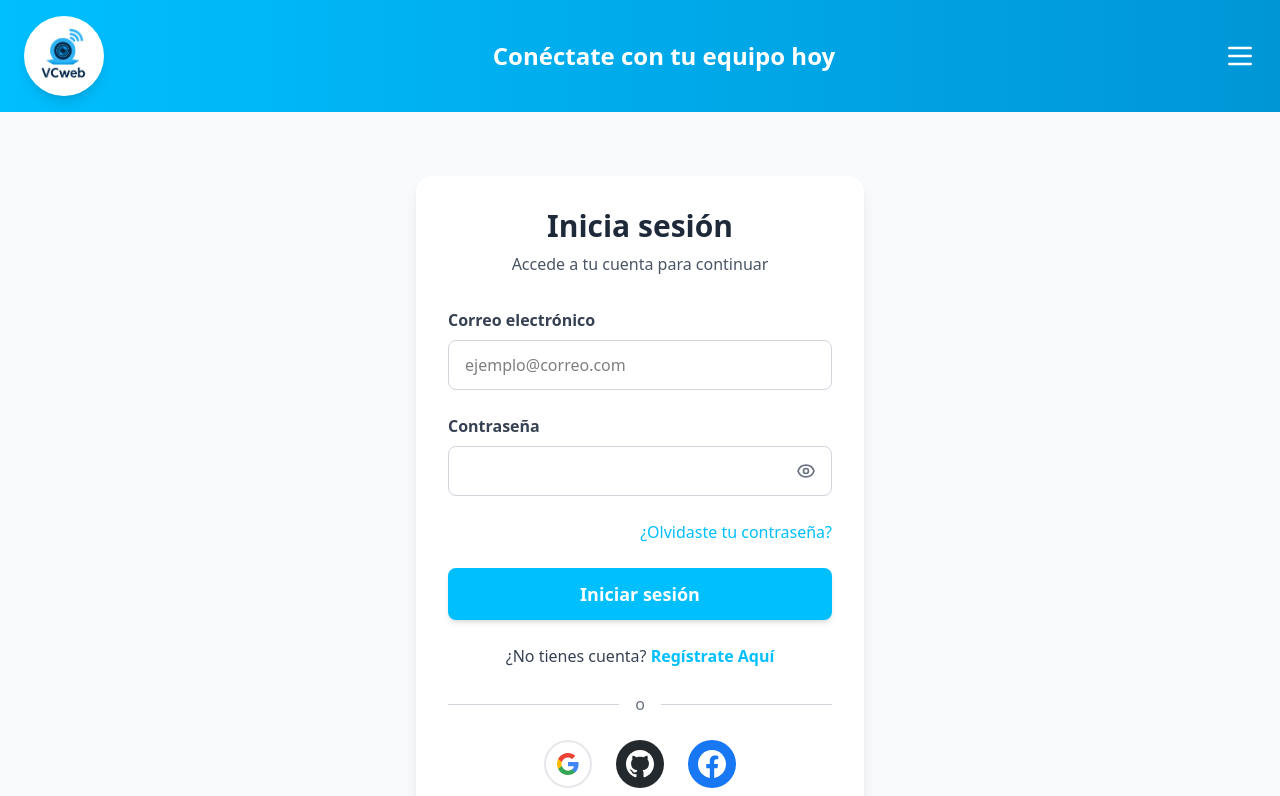
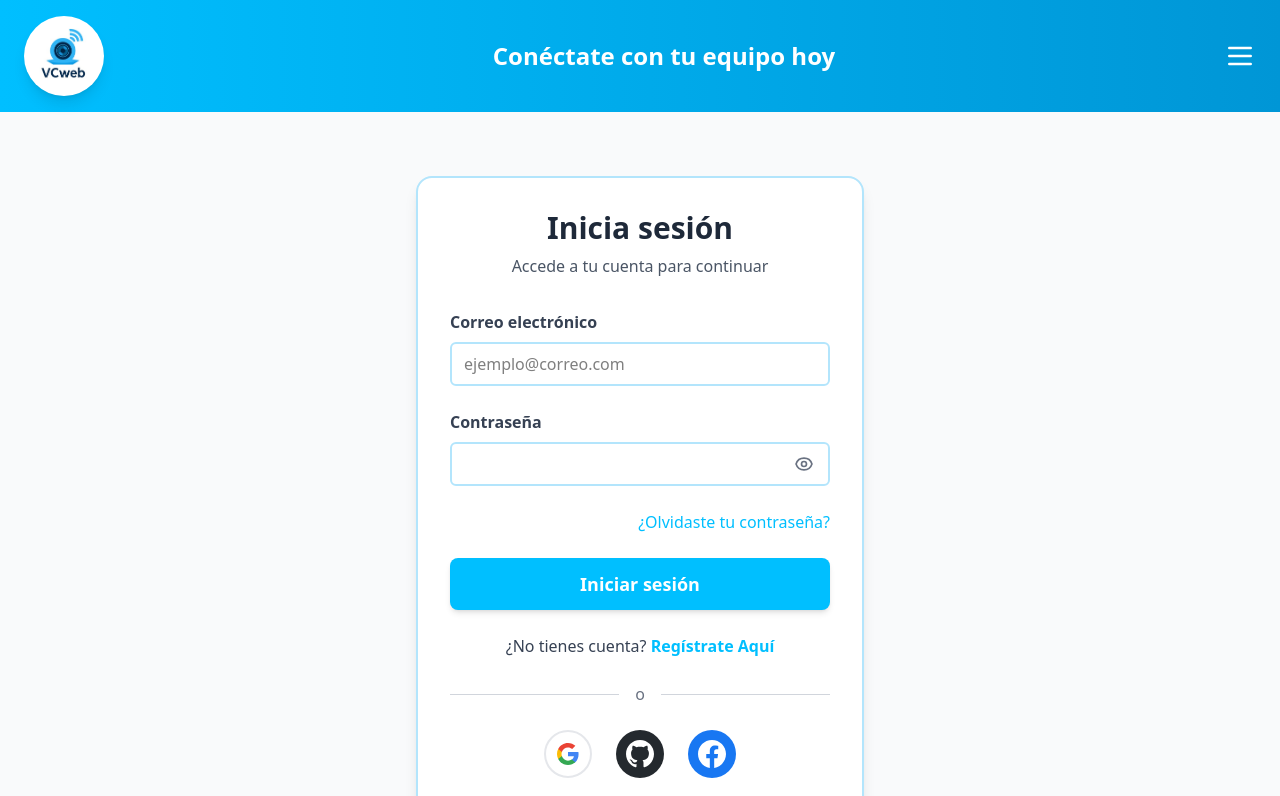
Before and after one commit to MarcoCastr0/VCweb-Front, a React (Vite) app: page /login in a window 1280 px wide. Shown: the top 796 px of the page. Built offline with nearby package versions, Linux system fonts and the light colour scheme.

Commit message:
I added styles to index.css

```diff
--- a/src/index.css
+++ b/src/index.css
@@ -1 +1,31 @@
-@import 'tailwindcss'
+@import 'tailwindcss';
+
+/* 🎨 Estilos globales para TODOS los inputs, selects y textareas */
+input,
+textarea,
+select {
+  /* Azul MUY claro */
+  @apply border-2 border-[#B3E5FC] rounded-md px-3 py-2 outline-none;
+}
+
+input:focus,
+textarea:focus,
+select:focus {
+  /* Azul oscuro */
+  @apply border-[#4FC3F7] ring-2 ring-[#4FC3F7]/60;
+}
+/* Tarjetas principales: solo div con bg-white + padding grande */
+div.bg-white.p-6,
+div.bg-white.p-8,
+div.bg-white.p-10,
+div.bg-white.p-12 {
+  @apply border-2 border-[#B3E5FC] rounded-2xl;
+}
+
+/* Focus dentro de las tarjetas */
+div.bg-white.p-6:focus-within,
+div.bg-white.p-8:focus-within,
+div.bg-white.p-10:focus-within,
+div.bg-white.p-12:focus-within {
+  @apply border-[#4FC3F7];
+}
```
